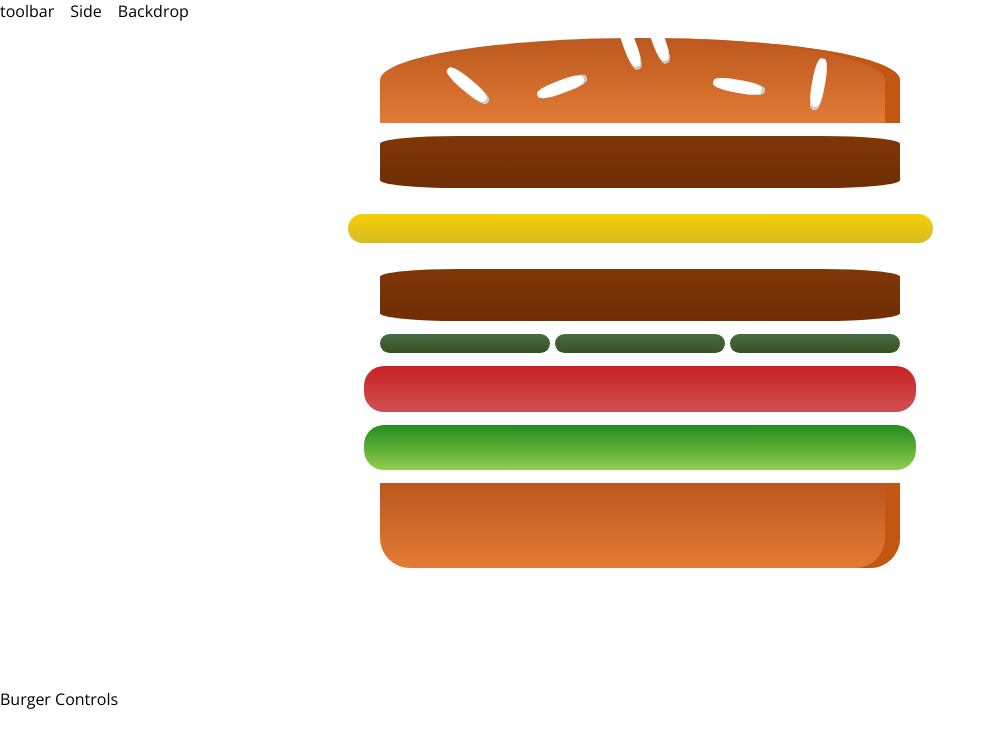
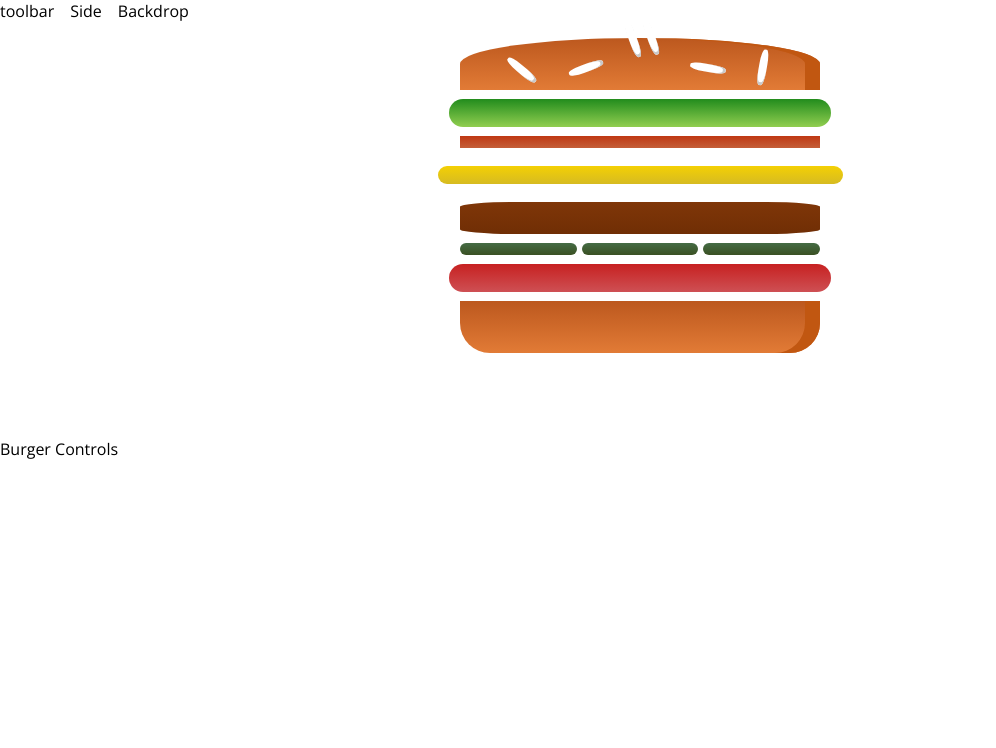
Before and after one commit to barbareshet/my-burger, a React app: page / in a window 1280 px wide. Shown: the top 748 px of the page, without its empty margins (0-996 px from the left). Built offline with nearby package versions, Linux system fonts and the light colour scheme.

Commit message:
getting ingredients from state

```diff
--- a/src/components/Burger/Burger.css
+++ b/src/components/Burger/Burger.css
@@ -1,6 +1,23 @@
 .Burger{
     position: relative;
-    width: 650px;
-    margin: 0 auto;
-    height: 650px;
+    width: 100%;
+    margin: auto;
+    height: 350px;
+    /*overflow: scroll;*/
+    text-align: center;
+    font-weight: bold;
+    font-size: 1.2rem;
 }
+@media screen and (min-width: 500px) and (min-height: 401px){
+    .Burger{
+        width: 450px;
+        height: 400px;
+    }
+}
+
+@media screen and (min-width: 500px) and (max-height: 400px){
+    .Burger{
+        width: 350px;
+        height: 300px;
+    }
+}
--- a/src/components/Burger/Burger.js
+++ b/src/components/Burger/Burger.js
@@ -1,16 +1,20 @@
 import React from 'react';
 import BurgerIngredient from "./BurgerIngredient/BurgerIngredient";
 import classes from "./Burger.css"
-function Burger(props) {
+const Burger = ({ingredients}) => {
+
+
+    const transformedIngredients = Object.keys(ingredients)
+        .map( igKey => {
+            return [...Array(ingredients[igKey])].map((_,i)=>{
+                return <BurgerIngredient key={igKey + i} type={igKey}/>
+            })
+        })
+
     return (
         <div className="Burger">
             <BurgerIngredient type="bread-top"/>
-            <BurgerIngredient type="meat"/>
-            <BurgerIngredient type="cheese"/>
-            <BurgerIngredient type="meat"/>
-            <BurgerIngredient type="pickles"/>
-            <BurgerIngredient type="tomato"/>
-            <BurgerIngredient type="salad"/>
+            {transformedIngredients}
             <BurgerIngredient type="bread-bottom"/>
         </div>
     );
--- a/src/components/Burger/BurgerIngredient/BurgerIngredient.js
+++ b/src/components/Burger/BurgerIngredient/BurgerIngredient.js
@@ -1,10 +1,13 @@
-import React from 'react';
+import React, {Component} from 'react';
 import classes from "./BurgerIngredient.css"
-const BurgerIngredient = (props) => {
+import {render} from "@testing-library/react";
+import PropTypes from "prop-types";
+class BurgerIngredient extends Component {
 
+    render() {
         let ingredient = null;
 
-    switch (props.type){
+        switch (this.props.type){
             case ('bread-bottom'):
                 ingredient = <div className="BreadBottom"></div>;
                 break;
@@ -48,5 +51,8 @@ const BurgerIngredient = (props) => {
 
         return ingredient
     }
-
+}
+BurgerIngredient.prototypes = {
+    type:PropTypes.string.isRequired
+}
 export default BurgerIngredient;
--- a/src/components/containers/BurgerBuilder/BurgerBuilder.js
+++ b/src/components/containers/BurgerBuilder/BurgerBuilder.js
@@ -1,13 +1,25 @@
-import React from 'react';
+import React, {Component} from 'react';
 import AuxWrap from "../../hoc/AuxWrap";
 import Burger from "../../Burger/Burger";
-function BurgerBuilder(props) {
-    return (
-        <AuxWrap>
-            <Burger/>
-            <div>Burger Controls</div>
-        </AuxWrap>
-    );
+class BurgerBuilder extends Component {
+    state = {
+        ingredients:{
+            salad:1,
+            bacon: 1,
+            cheese: 1,
+            meat: 1,
+            pickles:1,
+            tomato:1
+        }
+    };
+    render() {
+        return(
+            <AuxWrap>
+                <Burger ingredients={this.state.ingredients}/>
+                <div>Burger Controls</div>
+            </AuxWrap>
+        )
+    }
 }
 
 export default BurgerBuilder;
```
Lines whose indentation alone changed are shown as unchanged.
